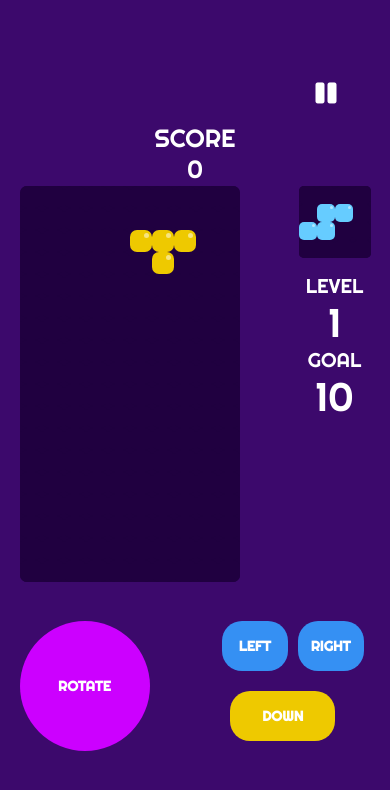
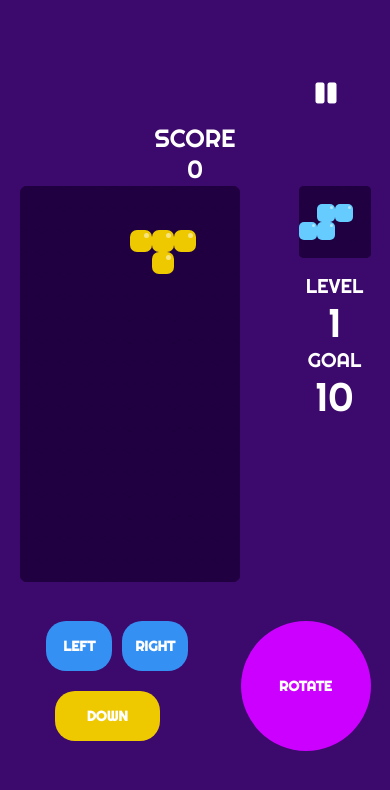
Before and after one commit to jslee423/onimortet, a React Native app: screen /Play in a window 390 px wide. Shown: the top 790 px of the page. Built offline with nearby package versions, Linux system fonts and the light colour scheme.

Commit message:
add multiple button press functionality

```diff
--- a/components/Controls.js
+++ b/components/Controls.js
@@ -1,58 +1,131 @@
 import { StyleSheet, View, Text, TouchableOpacity } from "react-native";
 import { useSelector, useDispatch } from 'react-redux'
 import { moveDown, moveLeft, moveRight, rotate } from '../actions'
+import { useRef, useState } from "react";
 
 const Controls = () => {
     const dispatch = useDispatch();
-    const isRunning = useSelector((state) => state.isRunning);
-    const gameOver = useSelector((state) => state.game.gameOver);
+    // const isRunning = useSelector((state) => state.isRunning);
+    // const gameOver = useSelector((state) => state.game.gameOver);
+    const speed = useSelector((state) => state.game.speed);
+
+    const timer = useRef(null);
+    const timerRotate = useRef(null);
+    const timerRight = useRef(null);
+    const timerDown = useRef(null);
+    const [action, setAction] = useState('');
+
+    const leftPressed = () => {
+        dispatch(moveLeft());
+        timer.current = setTimeout(leftPressed, 110);
+    };
+
+    const rightPressed = () => {
+        dispatch(moveRight());
+        timerRight.current = setTimeout(rightPressed, 110);
+    };
+
+    const downPressed = () => {
+        dispatch(moveDown());
+        timerDown.current = setTimeout(downPressed, 110);
+    };
+
+    const rotatePressed = () => {
+        dispatch(rotate());
+        timerRotate.current = setTimeout(rotatePressed, 1000);
+    };
+
+    const stopTimer = () => {
+        clearTimeout(timer.current);
+    };
+    const stopTimerRight = () => {
+        clearTimeout(timerRight.current);
+    };
+    const stopTimerDown = () => {
+        clearTimeout(timerDown.current);
+    };
+    const stopTimerRotate = () => {
+        clearTimeout(timerRotate.current);
+    };
+
 
     return (
         <View style={styles.controls}>
-            <View style={styles.controlsRotate}>
-                {/* rotate */}
-                <TouchableOpacity style={[styles.buttonRotate]} onPress={(e) => {
-                    // if (!isRunning || gameOver) { return }
-                    dispatch(rotate())
-                }}>
-                    <Text style={[{ fontFamily: 'Righteous-Regular' }, styles.textStyle]}>
-                        ROTATE
-                    </Text>
-                </TouchableOpacity>
-            </View>
             <View style={styles.controlsLeftRightDown}>
                 <View style={styles.controlsLeftRight}>
                     {/* left */}
-                    <TouchableOpacity style={[styles.button, styles.buttonLeftRight]} onPress={(e) => {
-                        // if (!isRunning || gameOver) { return }
-                        dispatch(moveLeft())
-                    }}>
+                    <View
+                        onTouchStart={leftPressed}
+                        onTouchEnd={stopTimer}
+                        style={[styles.button, styles.buttonLeftRight]}
+                    >
+                        <TouchableOpacity
+                            // onPress={(e) => {
+                            //     dispatch(moveLeft())
+                            // }}
+                            // onPressIn={leftPressed}
+                            // onPressOut={stopTimer}
+                        >
+                            <Text style={[{ fontFamily: 'Righteous-Regular' }, styles.textStyle]}>
+                                LEFT
+                            </Text>
+                        </TouchableOpacity>
+                    </View>
+
+                    {/* right */}
+                    <View
+                        onTouchStart={rightPressed}
+                        onTouchEnd={stopTimerRight}
+                        style={[styles.button, styles.buttonLeftRight]}
+                    >
+                        <TouchableOpacity
+                            // onPress={(e) => {
+                            //     dispatch(moveRight())
+                            // }}
+                            // onPressIn={rightPressed}
+                            // onPressOut={stopTimer}
+                        >
+                            <Text style={[{ fontFamily: 'Righteous-Regular' }, styles.textStyle]}>
+                                RIGHT
+                            </Text>
+                        </TouchableOpacity>
+                    </View>
+                </View>
+
+                {/* down */}
+                <View
+                    onTouchStart={downPressed}
+                    onTouchEnd={stopTimerDown}
+                    style={[styles.button, styles.buttonDown]}
+                >
+                    <TouchableOpacity
+                        // onPress={(e) => {
+                        //     dispatch(moveDown())
+                        // }}
+                        // onPressIn={downPressed}
+                        // onPressOut={stopTimer}
+                    >
                         <Text style={[{ fontFamily: 'Righteous-Regular' }, styles.textStyle]}>
-                            LEFT
-                        </Text>
-                    </TouchableOpacity>
-                    {/* right */}
-                    <TouchableOpacity style={[styles.button, styles.buttonLeftRight]} onPress={(e) => {
-                        // if (!isRunning || gameOver) { return }
-                        dispatch(moveRight())
-                    }}>
-                        <Text style={[{ fontFamily: 'Righteous-Regular' }, styles.textStyle]}>
-                            RIGHT
+                            DOWN
                         </Text>
                     </TouchableOpacity>
                 </View>
-                {/* down */}
-                <TouchableOpacity
-                    style={[styles.button, styles.buttonDown]}
-                    onPress={(e) => {
-                        // if (!isRunning || gameOver) { return }
-                        dispatch(moveDown())
-                    }}
-                >
-                    <Text style={[{ fontFamily: 'Righteous-Regular' }, styles.textStyle]}>
-                        DOWN
-                    </Text>
-                </TouchableOpacity>
+
+            </View>
+            <View style={styles.controlsRotate}>
+                {/* rotate */}
+                <View onTouchStart={rotatePressed} onTouchEnd={stopTimerRotate}>
+                    <TouchableOpacity
+                        style={[styles.buttonRotate]}
+                        // onPress={(e) => {
+                        //     dispatch(rotate())
+                        // }}
+                    >
+                        <Text style={[{ fontFamily: 'Righteous-Regular' }, styles.textStyle]}>
+                            ROTATE
+                        </Text>
+                    </TouchableOpacity>
+                </View>
             </View>
         </View>
     );
@@ -67,6 +140,7 @@ const styles = StyleSheet.create({
     },
     controlsRotate: {
         width: '50%',
+        alignItems: 'flex-end'
     },
     controlsLeftRightDown: {
         width: '50%',
```
